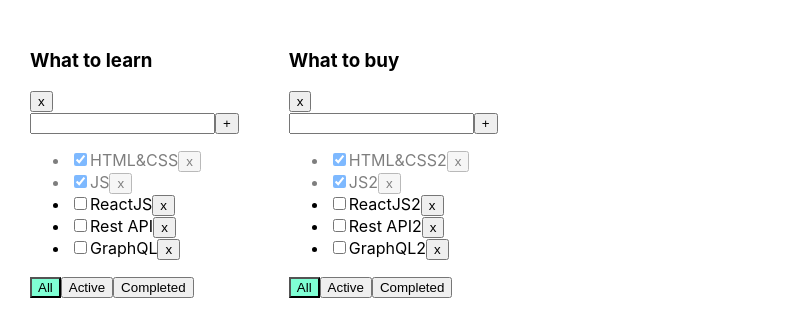
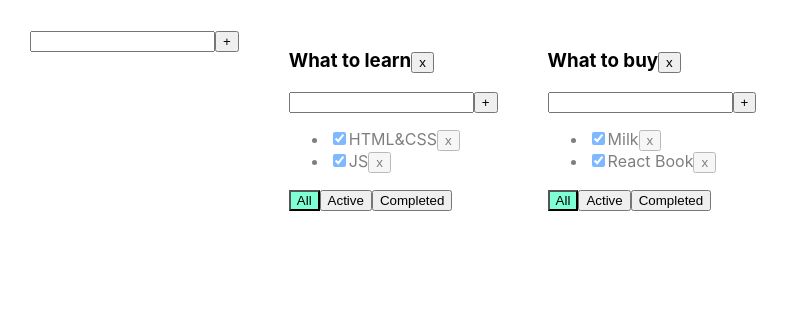
Before and after one commit to YuliyaMartinchuk/-Tuesday.Todolist, a React (Create React App) app: page / in a window 1280 px wide. Shown: the top 336 px of the page, without its empty margins (0-789 px from the left). Built offline with nearby package versions, Linux system fonts and the light colour scheme.

Commit message:
added lesson 6 (Tuesday week 2)

```diff
--- a/src/App.tsx
+++ b/src/App.tsx
@@ -2,123 +2,138 @@
 import './App.css';
 import {TaskType, Todolist} from './Todolist';
 import {v1} from 'uuid';
+import {AddItemForm} from "./components/AddItemForm";
 
 export type FilterValuesType = "all" | "active" | "completed";
-type todolistsType={id:string,title:string,filter:FilterValuesType}
-
-type AssocTaskType ={
-    [key:string]: TaskType []
+type TodolistType = {
+    id: string
+    title: string
+    filter: FilterValuesType
 }
 
+type TasksStateType = {
+    [key: string]: Array<TaskType>
+}
+
+
 function App() {
-    let todolistID1=v1();
-    let todolistID2=v1();
+    let todolistId1 = v1();
+    let todolistId2 = v1();
 
-    let [todolists, setTodolists] = useState<Array<todolistsType>>([
-        {id: todolistID1, title: 'What to learn', filter: 'all'},
-        {id: todolistID2, title: 'What to buy', filter: 'all'},
-
+    let [todolists, setTodolists] = useState<Array<TodolistType>>([
+        {id: todolistId1, title: "What to learn", filter: "all"},
+        {id: todolistId2, title: "What to buy", filter: "all"}
     ])
 
+    let [tasks, setTasks] = useState<TasksStateType>({
+        [todolistId1]: [
+            {id: v1(), title: "HTML&CSS", isDone: true},
+            {id: v1(), title: "JS", isDone: true}
+        ],
+        [todolistId2]: [
+            {id: v1(), title: "Milk", isDone: true},
+            {id: v1(), title: "React Book", isDone: true}
+        ],
 
-    let [tasks, setTasks] = useState<AssocTaskType>({
-        [todolistID1]:[
-            {id: v1(), title: "HTML&CSS", isDone: true},
-            {id: v1(), title: "JS", isDone: true},
-            {id: v1(), title: "ReactJS", isDone: false},
-            {id: v1(), title: "Rest API", isDone: false},
-            {id: v1(), title: "GraphQL", isDone: false},
-        ],
-        [todolistID2]:[
-            {id: v1(), title: "HTML&CSS2", isDone: true},
-            {id: v1(), title: "JS2", isDone: true},
-            {id: v1(), title: "ReactJS2", isDone: false},
-            {id: v1(), title: "Rest API2", isDone: false},
-            {id: v1(), title: "GraphQL2", isDone: false},
-        ]
     });
 
 
-    // let [tasks, setTasks] = useState([
-    //     {id: v1(), title: "HTML&CSS", isDone: true},
-    //     {id: v1(), title: "JS", isDone: true},
-    //     {id: v1(), title: "ReactJS", isDone: false},
-    //     {id: v1(), title: "Rest API", isDone: false},
-    //     {id: v1(), title: "GraphQL", isDone: false},
-    // ]);
-    // let [filter, setFilter] = useState<FilterValuesType>("all");
-
-
-    function removeTask(todolistID: string,taskID: string) {
-        setTasks({...tasks, [todolistID]: tasks[todolistID].filter(el=>el.id !==taskID)})
+    function removeTask(id: string, todolistId: string) {
+        //достанем нужный массив по todolistId:
+        let todolistTasks = tasks[todolistId];
+        // перезапишем в этом объекте массив для нужного тудулиста отфилтрованным массивом:
+        tasks[todolistId] = todolistTasks.filter(t => t.id != id);
+        // засетаем в стейт копию объекта, чтобы React отреагировал перерисовкой
+        setTasks({...tasks});
+    }
+    function changeStatus(id: string, isDone: boolean, todolistId: string) {
+        //достанем нужный массив по todolistId:
+        let todolistTasks = tasks[todolistId];
+        // найдём нужную таску:
+        let task = todolistTasks.find(t => t.id === id);
+        //изменим таску, если она нашлась
+        if (task) {
+            task.isDone = isDone;
+            // засетаем в стейт копию объекта, чтобы React отреагировал перерисовкой
+            setTasks({...tasks});
+        }
     }
 
-
-        // let filteredTasks = tasks.filter(t => t.id != id);
-        // setTasks(filteredTasks);
-
-
-    function addTask(todolistID: string,title: string) {
-        let newTasks = {id: v1(), title: title, isDone: false};
-        setTasks({...tasks, [todolistID]: [newTasks, ...tasks[todolistID]] })
+    function changeFilter(value: FilterValuesType, todolistId: string) {
+        let todolist = todolists.find(tl => tl.id === todolistId);
+        if (todolist) {
+            todolist.filter = value;
+            setTodolists([...todolists])
+        }
     }
 
-        // let task = {id: v1(), title: title, isDone: false};
-        // let newTasks = [task, ...tasks];
-        // setTasks(newTasks);
-
-    function changeStatus(todolistID: string,taskId: string, isDone: boolean) {
-        setTasks({...tasks, [todolistID]: tasks[todolistID].map(el=>el.id===taskId ? {...el, isDone} :el)})
-    }
-    //     let task = tasks.find(t => t.id === taskId);
-    //     if (task) {
-    //         task.isDone = isDone;
-    //     }
-    //
-    //     setTasks([...tasks]);
-    // }
-
-    function changeFilter(todolistID: string, value: FilterValuesType) {
-        // setFilter(value);
-                                  //id: v1(), title: 'What to learn', filter: 'all'
-        setTodolists(todolists.map(el=>el.id===todolistID ? {...el, filter:value} : el ))
+    function removeTodolist(id: string) {
+        // засунем в стейт список тудулистов, id которых не равны тому, который нужно выкинуть
+        setTodolists(todolists.filter(tl => tl.id != id));
+        // удалим таски для этого тудулиста из второго стейта, где мы храним отдельно таски
+        delete tasks[id]; // удаляем св-во из объекта... значением которого являлся массив тасок
+        // засетаем в стейт копию объекта, чтобы React отреагировал перерисовкой
+        setTasks({...tasks});
     }
 
-    const removeTodolist = (todolistID: string) => {
-        setTodolists(todolists.filter(el=>el.id !== todolistID))
-        delete tasks[todolistID]
+    function addTask(title: string, todolistId: string) {
+        let task = {id: v1(), title: title, isDone: false};
+        //достанем нужный массив по todolistId:
+        let todolistTasks = tasks[todolistId];
+        // перезапишем в этом объекте массив для нужного тудулиста копией, добавив в начало новую таску:
+        tasks[todolistId] = [task, ...todolistTasks];
+        // засетаем в стейт копию объекта, чтобы React отреагировал перерисовкой
+        setTasks({...tasks});
     }
 
+    const addTodolists = (newTitle: string) => {
+        const newTodolistID = v1()
+        const newTodolist: TodolistType = {id: newTodolistID, title: newTitle, filter: "all"}
+        setTodolists([newTodolist, ...todolists])
+        // setTasks({...tasks,[newTodolistID]:[]})
+    }
+
+    const updateTask=(todolistId: string,taskId: string,updateTitle:string)=>{
+        setTasks({...tasks,[todolistId]:tasks[todolistId].map(el=>el.id===taskId ? {...el, title:updateTitle} :el)})
+    }
+
+    const updateTodolistTitle = (todolistId: string,updateTitle:string) => {
+        setTodolists(todolists.map(el=>el.id === todolistId? {...el, title:updateTitle} : el))
+    }
 
 
     return (
         <div className="App">
+            <AddItemForm callBack={addTodolists}/>
+            {
+                todolists.map(tl => {
+                    let allTodolistTasks = tasks[tl.id];
+                    let tasksForTodolist = allTodolistTasks;
 
-            {todolists.map(el => {
-                let tasksForTodolist = tasks[el.id];
+                    if (tl.filter === "active") {
+                        tasksForTodolist = allTodolistTasks.filter(t => t.isDone === false);
+                    }
+                    if (tl.filter === "completed") {
+                        tasksForTodolist = allTodolistTasks.filter(t => t.isDone === true);
+                    }
 
-                if (el.filter === "active") {
-                    tasksForTodolist = tasks[el.id].filter(t => !t.isDone);
-                }
-                if (el.filter === "completed") {
-                    tasksForTodolist = tasks[el.id].filter(t => t.isDone);
-                }
-
-                return (
-                    <Todolist
-                        key={el.id}
-                        todolistID={el.id}
-                        title={el.title}
+                    return <Todolist
+                        key={tl.id}
+                        id={tl.id}
+                        title={tl.title}
                         tasks={tasksForTodolist}
                         removeTask={removeTask}
                         changeFilter={changeFilter}
                         addTask={addTask}
                         changeTaskStatus={changeStatus}
-                        filter={el.filter}
+                        filter={tl.filter}
                         removeTodolist={removeTodolist}
+                        updateTask={updateTask}
+                        updateTodolistTitle={updateTodolistTitle}
                     />
-                )
-            })}
+                })
+            }
+
         </div>
     );
 }
--- a/src/Todolist.tsx
+++ b/src/Todolist.tsx
@@ -1,5 +1,7 @@
-import React, {ChangeEvent, KeyboardEvent, useState} from 'react';
+import React, {ChangeEvent, useState, KeyboardEvent} from 'react';
 import {FilterValuesType} from './App';
+import {AddItemForm} from "./components/AddItemForm";
+import {EditableSpan} from "./components/EditableSpan";
 
 export type TaskType = {
     id: string
@@ -8,75 +10,65 @@
 }
 
 type PropsType = {
-    todolistID:string
+    id: string
     title: string
     tasks: Array<TaskType>
-    removeTask: (todolistID: string,taskID: string) => void
-    changeFilter: (todolistID:string, value: FilterValuesType) => void
-    addTask: (todolistID: string,title: string) => void
-    changeTaskStatus: (todolistID: string,taskId: string, isDone: boolean) => void
+    removeTask: (taskId: string, todolistId: string) => void
+    changeFilter: (value: FilterValuesType, todolistId: string) => void
+    addTask: (title: string, todolistId: string) => void
+    changeTaskStatus: (id: string, isDone: boolean, todolistId: string) => void
+    removeTodolist: (id: string) => void
     filter: FilterValuesType
-    removeTodolist: (todolistID: string) => void
+    updateTask:(todolistId: string,taskId: string,updateTitle:string)=>void
+    updateTodolistTitle:(todolistId: string,updateTitle:string)=>void
 }
 
 export function Todolist(props: PropsType) {
+    const removeTodolist = () => props.removeTodolist(props.id)
 
-    let [title, setTitle] = useState("")
-    let [error, setError] = useState<string | null>(null)
+    const onAllClickHandler = () => props.changeFilter("all", props.id);
+    const onActiveClickHandler = () => props.changeFilter("active", props.id);
+    const onCompletedClickHandler = () => props.changeFilter("completed", props.id);
 
-    const addTask = () => {
-        if (title.trim() !== "") {
-            props.addTask(props.todolistID,title.trim());
-            setTitle("");
-        } else {
-            setError("Title is required");
-        }
+    const addTaskHandler=(newTitle:string)=>{
+        props.addTask(newTitle,props.id)
     }
 
-    const onChangeHandler = (e: ChangeEvent<HTMLInputElement>) => {
-        setTitle(e.currentTarget.value)
+    const updateTaskHandler=(taskID:string,updateTitle:string)=>{
+        props.updateTask(props.id,taskID,updateTitle)
     }
 
-    const onKeyPressHandler = (e: KeyboardEvent<HTMLInputElement>) => {
-        setError(null);
-        if (e.charCode === 13) {
-            addTask();
-        }
-    }
-
-    const onAllClickHandler = () => props.changeFilter(props.todolistID, "all");
-    const onActiveClickHandler = () => props.changeFilter(props.todolistID,"active");
-    const onCompletedClickHandler = () => props.changeFilter(props.todolistID,"completed");
-
-    const removeTodolistHandler =()=>{
-        props.removeTodolist(props.todolistID)
+    const updateTodolistTitleHandler=(updateTitle:string)=>{
+        props.updateTodolistTitle(props.id,updateTitle)
     }
 
     return <div>
-        <h3>{props.title}</h3>
-                 <button onClick={removeTodolistHandler} >x</button>
-               <div>
-            <input value={title}
-                   onChange={onChangeHandler}
-                   onKeyPress={onKeyPressHandler}
-                   className={error ? "error" : ""}
-            />
-            <button onClick={addTask}>+</button>
-            {error && <div className="error-message">{error}</div>}
+        <h3>
+
+            <EditableSpan oldTitle={props.title} callBack={updateTodolistTitleHandler}/>
+            <button onClick={removeTodolist}>x</button>
+        </h3>
+        <div>
+            <AddItemForm  callBack={addTaskHandler}/>
         </div>
         <ul>
             {
                 props.tasks.map(t => {
-                    const onClickHandler = () => props.removeTask( props.todolistID, t.id)
+                    const onClickHandler = () => props.removeTask(t.id, props.id)
                     const onChangeHandler = (e: ChangeEvent<HTMLInputElement>) => {
-                        props.changeTaskStatus(props.todolistID,  t.id, e.currentTarget.checked);
+                        let newIsDoneValue = e.currentTarget.checked;
+                        props.changeTaskStatus(t.id, newIsDoneValue, props.id);
                     }
 
+                    // const updateTaskHandler=(updateTitle:string)=>{
+                    //     props.updateTask(props.id,t.id,updateTitle)
+                    // }
+
+
                     return <li key={t.id} className={t.isDone ? "is-done" : ""}>
-                        <input type="checkbox"
-                               onChange={onChangeHandler}
-                               checked={t.isDone}/>
-                        <span>{t.title}</span>
+                        <input type="checkbox" onChange={onChangeHandler} checked={t.isDone}/>
+                        {/*<span>{t.title}</span>*/}
+                        <EditableSpan oldTitle={t.title} callBack={(updateTitle)=>updateTaskHandler(t.id,updateTitle)}/>
                         <button onClick={onClickHandler}>x</button>
                     </li>
                 })
@@ -84,11 +76,14 @@
         </ul>
         <div>
             <button className={props.filter === 'all' ? "active-filter" : ""}
-                    onClick={onAllClickHandler}>All</button>
+                    onClick={onAllClickHandler}>All
+            </button>
             <button className={props.filter === 'active' ? "active-filter" : ""}
-                    onClick={onActiveClickHandler}>Active</button>
+                    onClick={onActiveClickHandler}>Active
+            </button>
             <button className={props.filter === 'completed' ? "active-filter" : ""}
-                    onClick={onCompletedClickHandler}>Completed</button>
+                    onClick={onCompletedClickHandler}>Completed
+            </button>
         </div>
     </div>
 }
--- /dev/null
+++ b/src/components/AddItemForm.tsx
@@ -0,0 +1,44 @@
+import React, {ChangeEvent, KeyboardEvent, useState} from 'react';
+
+type PropsType={
+    callBack:(newTitle:string)=>void
+}
+
+export const AddItemForm = (props:PropsType) => {
+    let [title, setTitle] = useState("")
+    let [error, setError] = useState<string | null>(null)
+
+    const onChangeHandler = (e: ChangeEvent<HTMLInputElement>) => {
+        setTitle(e.currentTarget.value)
+    }
+
+    const addTask = () => {
+        let newTitle = title.trim();
+        if (newTitle !== "") {
+            props.callBack(newTitle);
+            setTitle("");
+        } else {
+            setError("Title is required");
+        }
+    }
+
+    const onKeyPressHandler = (e: KeyboardEvent<HTMLInputElement>) => {
+        setError(null);
+        if (e.charCode === 13) {
+            addTask();
+        }
+    }
+
+    return (
+        <div>
+            <input value={title}
+                   onChange={onChangeHandler}
+                   onKeyPress={onKeyPressHandler}
+                   className={error ? "error" : ""}
+            />
+            <button onClick={addTask}>+</button>
+            {error && <div className="error-message">{error}</div>}
+        </div>
+
+    );
+};
--- /dev/null
+++ b/src/components/EditableSpan.tsx
@@ -0,0 +1,31 @@
+import React, {ChangeEvent, useState} from 'react';
+
+type PropsType = {
+    oldTitle: string
+    callBack: (updateTitle: string) => void
+}
+
+export const EditableSpan = (props: PropsType) => {
+    let [updateTitle, setUpdateTitle] = useState(props.oldTitle)
+
+    const [edit, setEdit] = useState(false)
+
+    const onChangeHandler = (e: ChangeEvent<HTMLInputElement>) => {
+        setUpdateTitle(e.currentTarget.value)
+    }
+
+    const addTask = () => {
+        props.callBack(updateTitle)
+    }
+
+    const editHandler = () => {
+        setEdit(!edit)
+        if(edit) addTask()
+    }
+
+    return (
+        edit
+            ? <input value={updateTitle} onChange={onChangeHandler} onBlur={editHandler} autoFocus/>
+            : <span onDoubleClick={editHandler}>{props.oldTitle}</span>
+    );
+};
```
